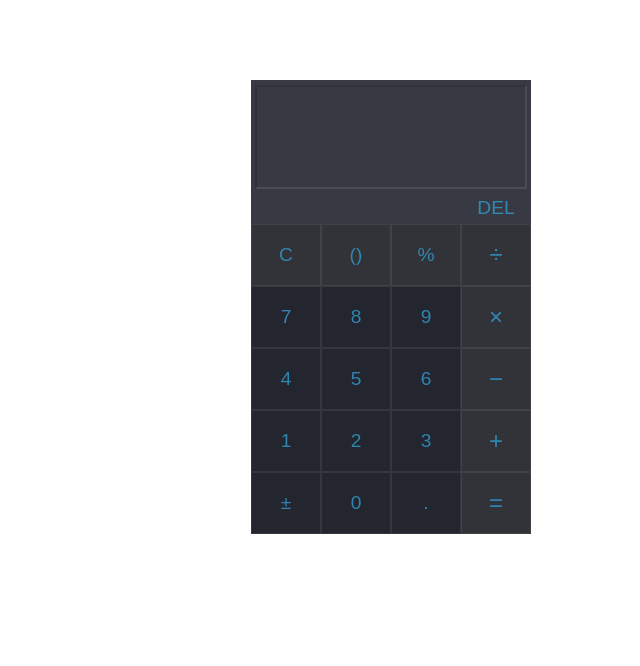
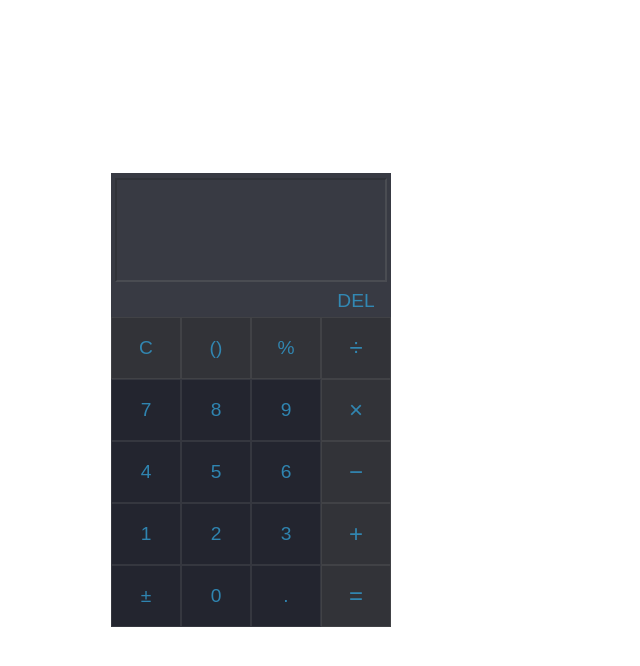
Before and after one commit to mjosh51/Calculator, a plain HTML site: page index.html in a window 1280 px wide. Shown: the whole page, without its empty margins (389-1029 px from the left). Drawn offline with Linux system fonts and the light colour scheme.

Commit message:
styling to the center of device

```diff
--- a/css/cal.css
+++ b/css/cal.css
@@ -11,8 +11,8 @@
 .calculator {
   position: absolute;
   left: 50%;
-  transform: translate(-50, -50);
-  top: 10%;
+  transform: translate(-50%, -50%);
+  top: 50%;
   background: rgba(35, 37, 47, 0.9);
   padding-top: 7rem;
 }
```
